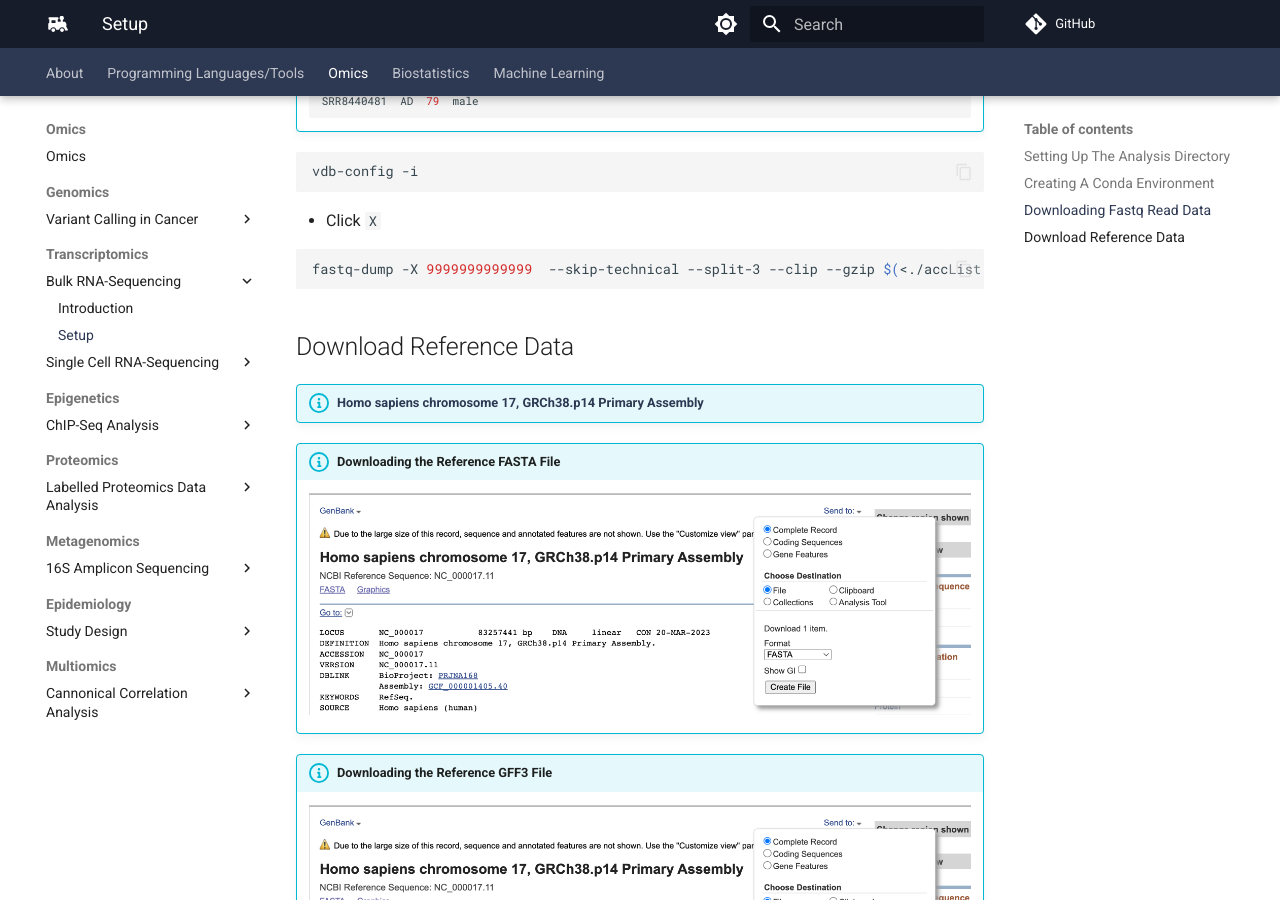
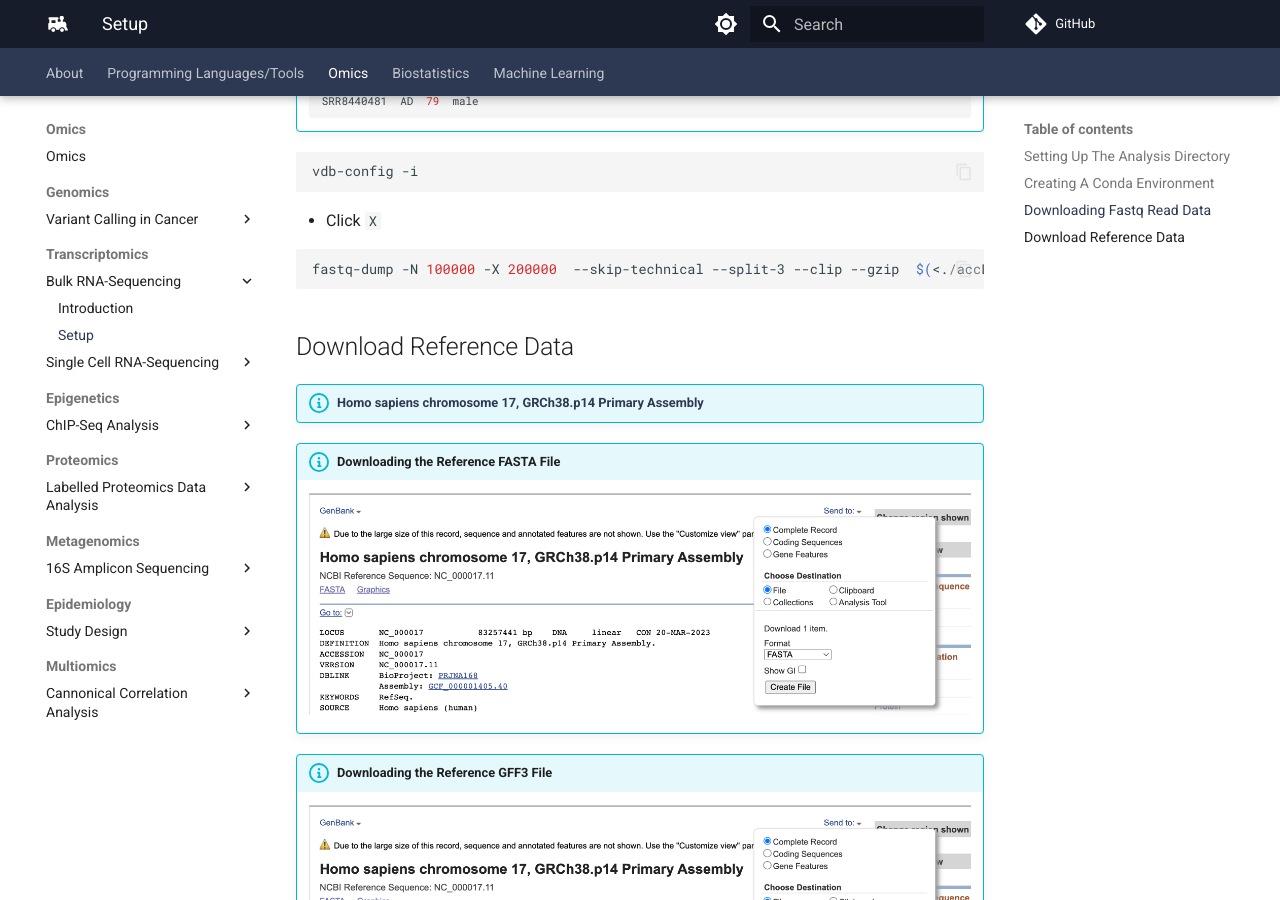
Before and after one commit to comp-tox-jhu/CompToxLab, an MkDocs documentation site: the page built from docs/omics/transcriptomics/bulk_rna_seq/02_setup.md, in a window 1280 px wide and 900 px high, scrolled down 1169 px. Built offline with MkDocs 1.6.1 and Material for MkDocs 9.7.7, drawn with Linux system fonts in a browser that asks for light colours; comment, search, counter and statistics services are not loaded.

Commit message:
Update 02_setup.md

````diff
--- a/docs/omics/transcriptomics/bulk_rna_seq/02_setup.md
+++ b/docs/omics/transcriptomics/bulk_rna_seq/02_setup.md
@@ -66,7 +66,7 @@ vdb-config -i
 - Click `X`
 
 ```sh
-fastq-dump -X 9999999999999  --skip-technical --split-3 --clip --gzip $(<./accList.txt)
+fastq-dump -N 100000 -X 200000  --skip-technical --split-3 --clip --gzip  $(<./accList.txt)
 ```
 
 ## Download Reference Data
````
